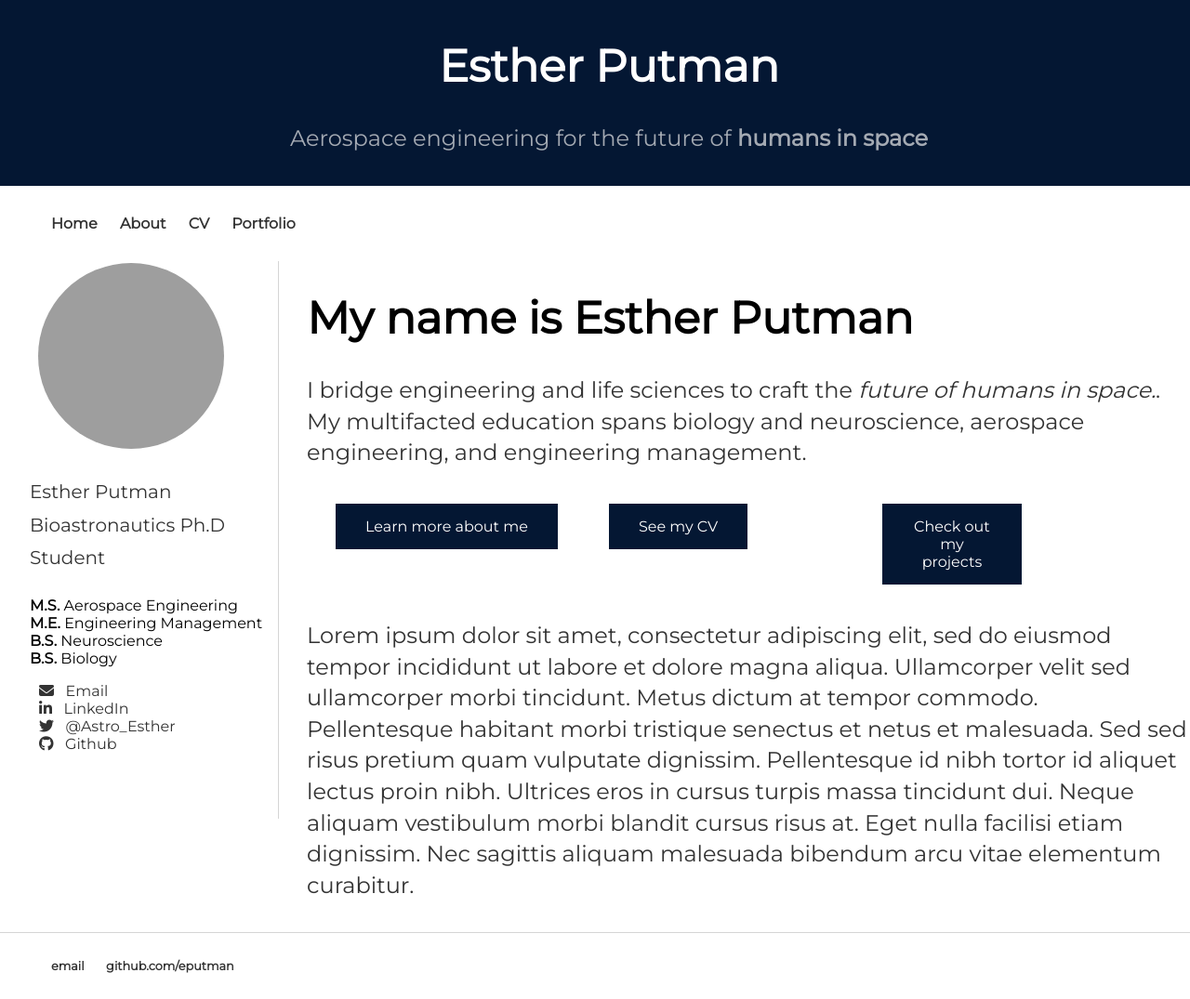
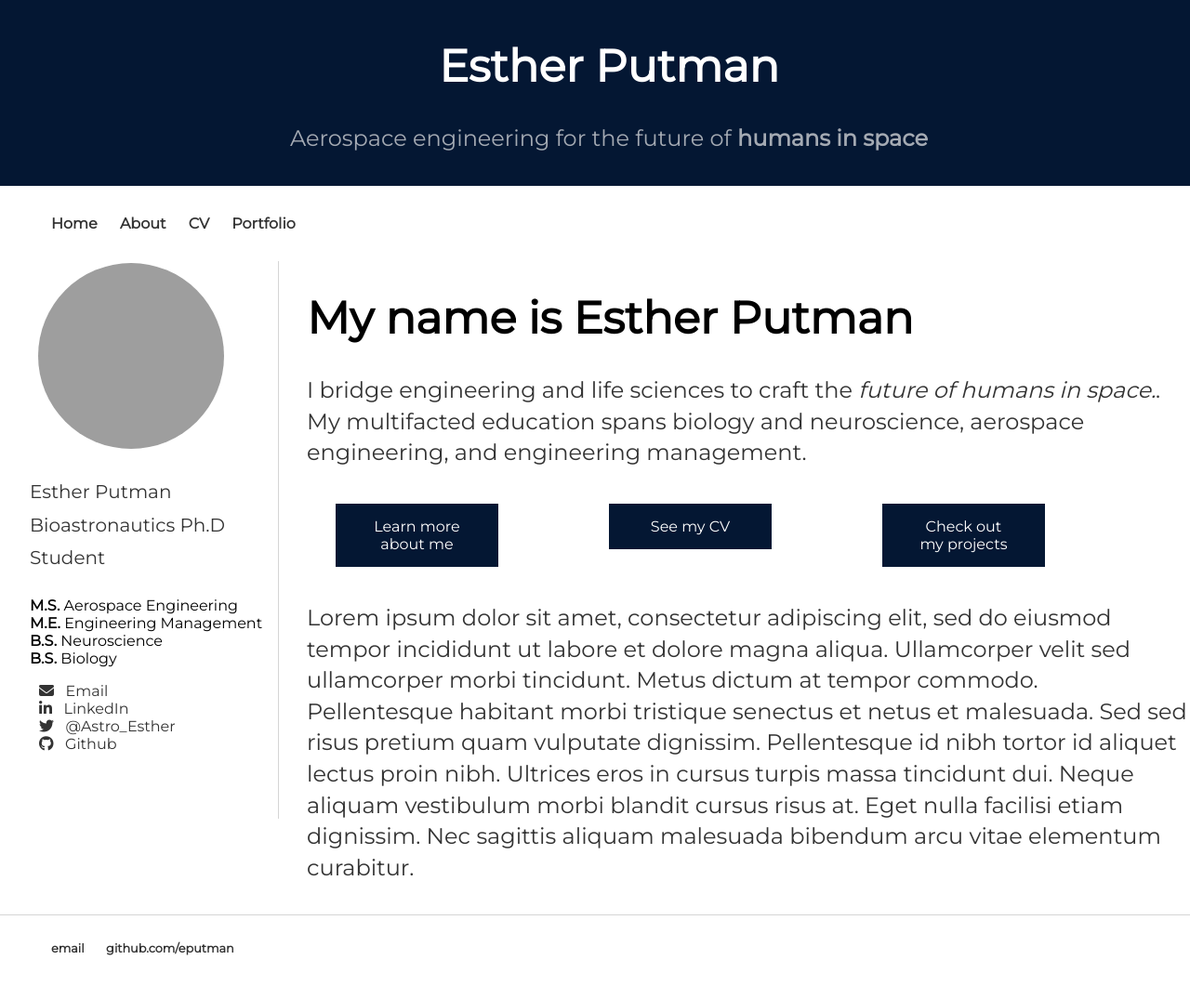
Before and after one commit to eputman/eputman.github.io, a Jekyll site: the page built from index.html, in a window 1280 px wide and 1075 px high. Shown: the whole window at 93% size. Built offline with Jekyll 4.4.1, drawn with Linux system fonts in a browser that asks for light colours; nearby versions of some CDN libraries; grey boxes are pictures that could not be loaded.

Commit message:
Update index.html

```diff
--- a/index.html
+++ b/index.html
@@ -33,13 +33,13 @@ title: Esther Putman, Aerospace Engineer
 				<div class="center" style="width:90%">
 				<div class="clearfix">
 					<div class="pageref-container">
-					<a href="/about" class="button">Learn more about me</a>
+					<a href="/about" class="button" style="width:175px">Learn more about me</a>
 					</div>
 					<div class="pageref-container">
-					<a href="/CV" class="button">See my CV</a>
+					<a href="/CV" class="button" style="width:175px">See my CV</a>
 					</div>
 					<div class="pageref-container">
-					<a href="/portfolio" class="button" style="width:150px">Check out my projects</a>
+					<a href="/portfolio" class="button" style="width:175px">Check out my projects</a>
 					</div>
 				</div> <!-- /clearfix-->
 				</div> <!-- /center-->
```
